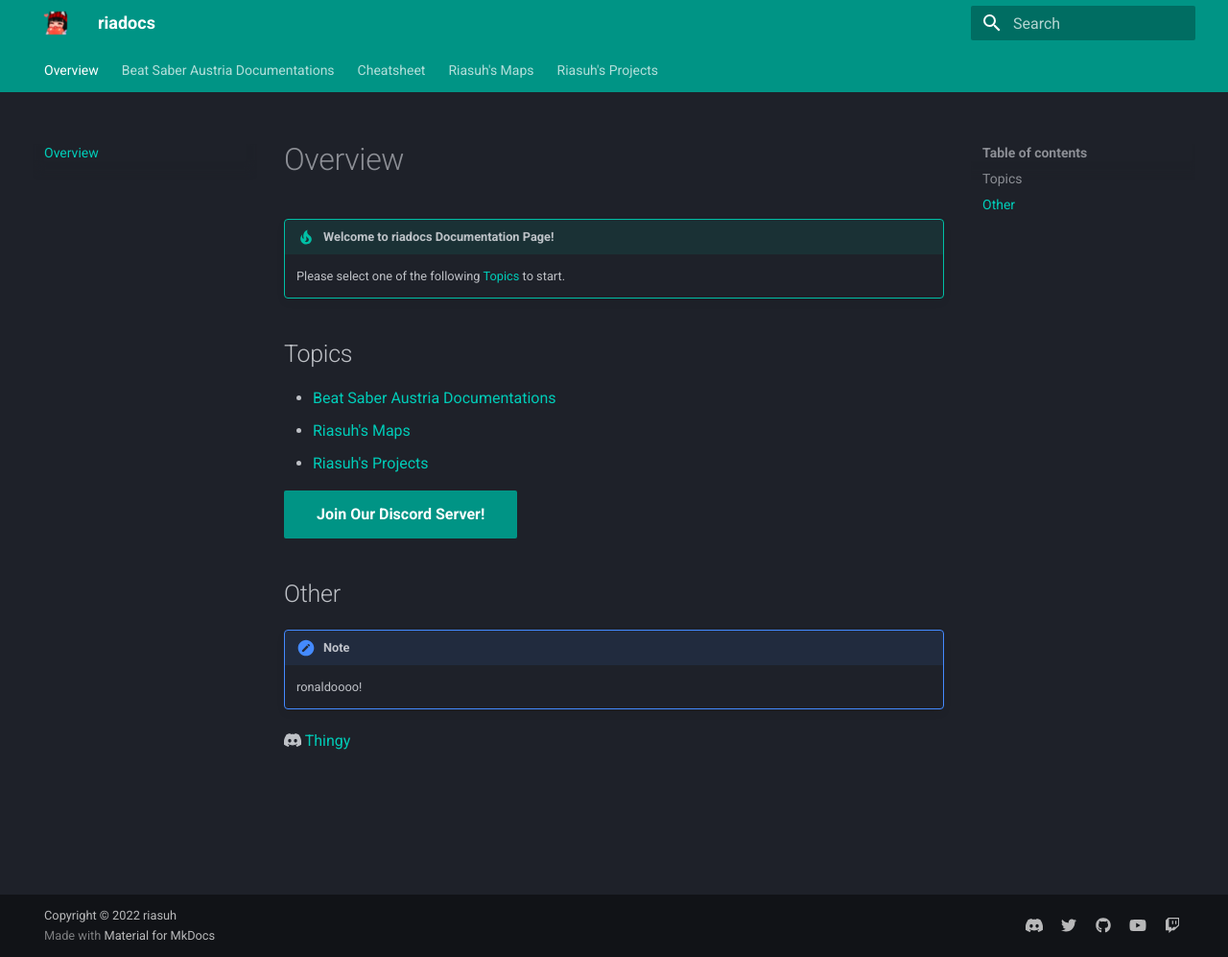
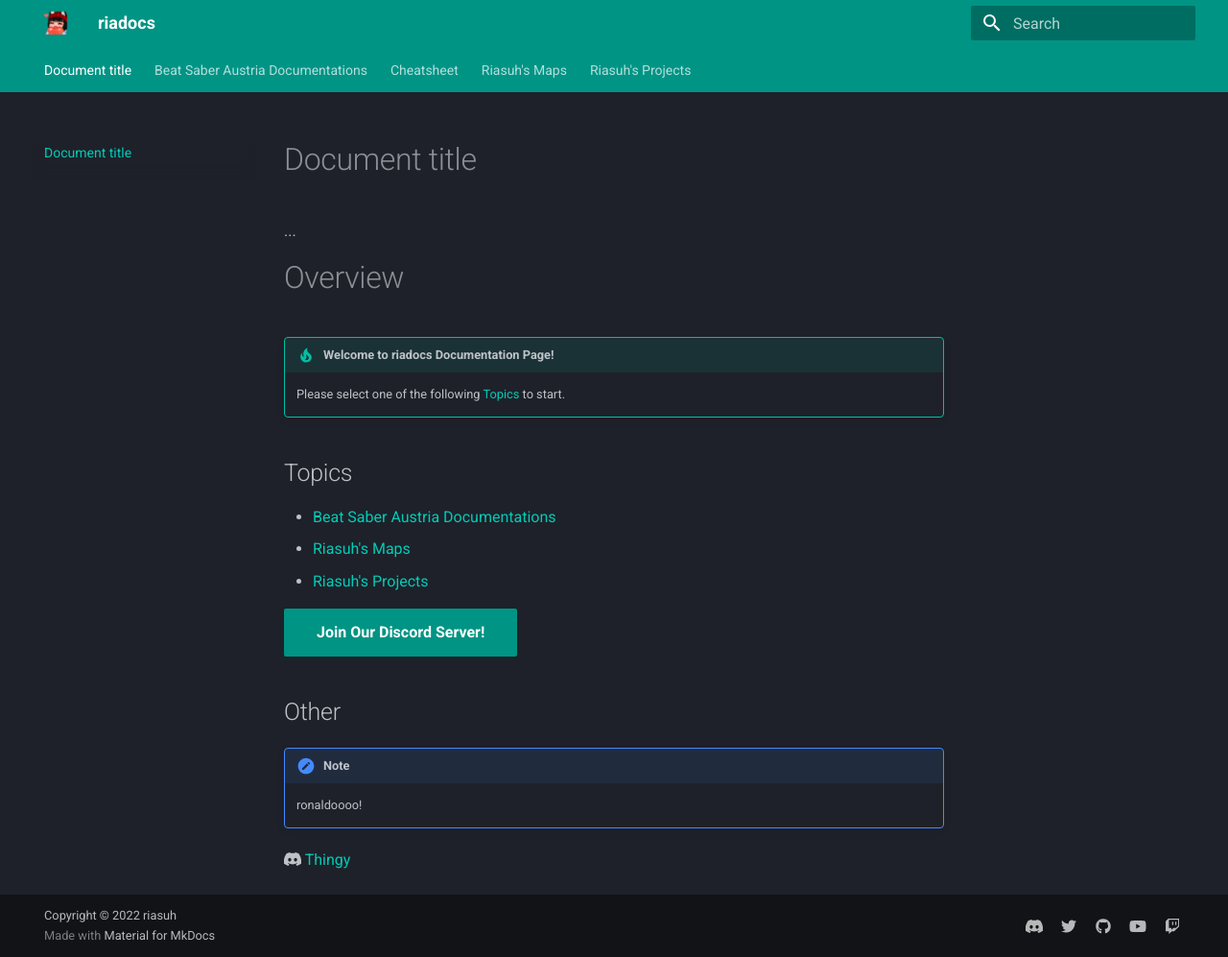
Before and after one commit to riasuh/main, an MkDocs documentation site: the page built from docs/index.md, in a window 1280 px wide and 997 px high. Shown: the whole window at 96% size. Built offline with MkDocs 1.6.1 and Material for MkDocs 9.7.7, drawn with Linux system fonts in a browser that asks for light colours.

```diff
--- a/docs/index.md
+++ b/docs/index.md
@@ -1,3 +1,11 @@
+---
+hide:
+  - footer
+---
+
+# Document title
+...
+
 # Overview
 !!! tip "Welcome to riadocs Documentation Page!"
     Please select one of the following [Topics](./index.md/#topics) to start.
```
